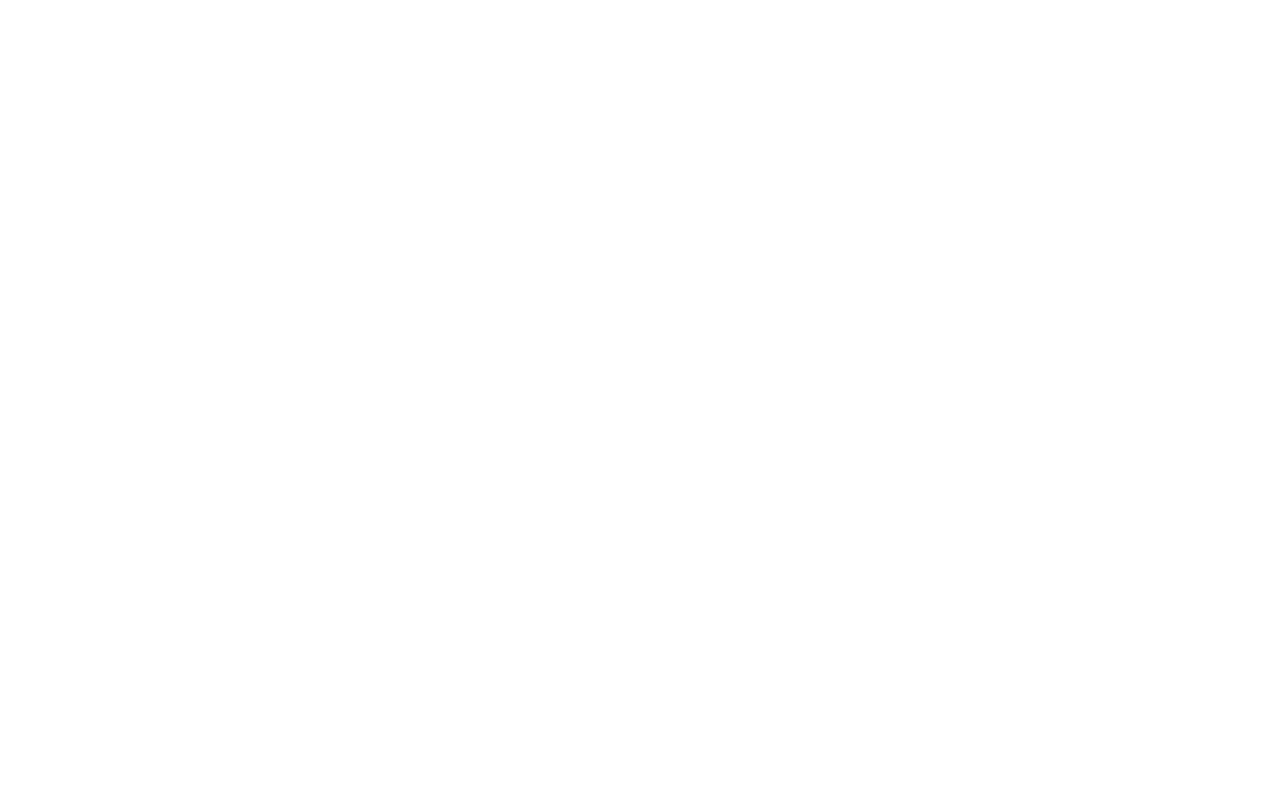
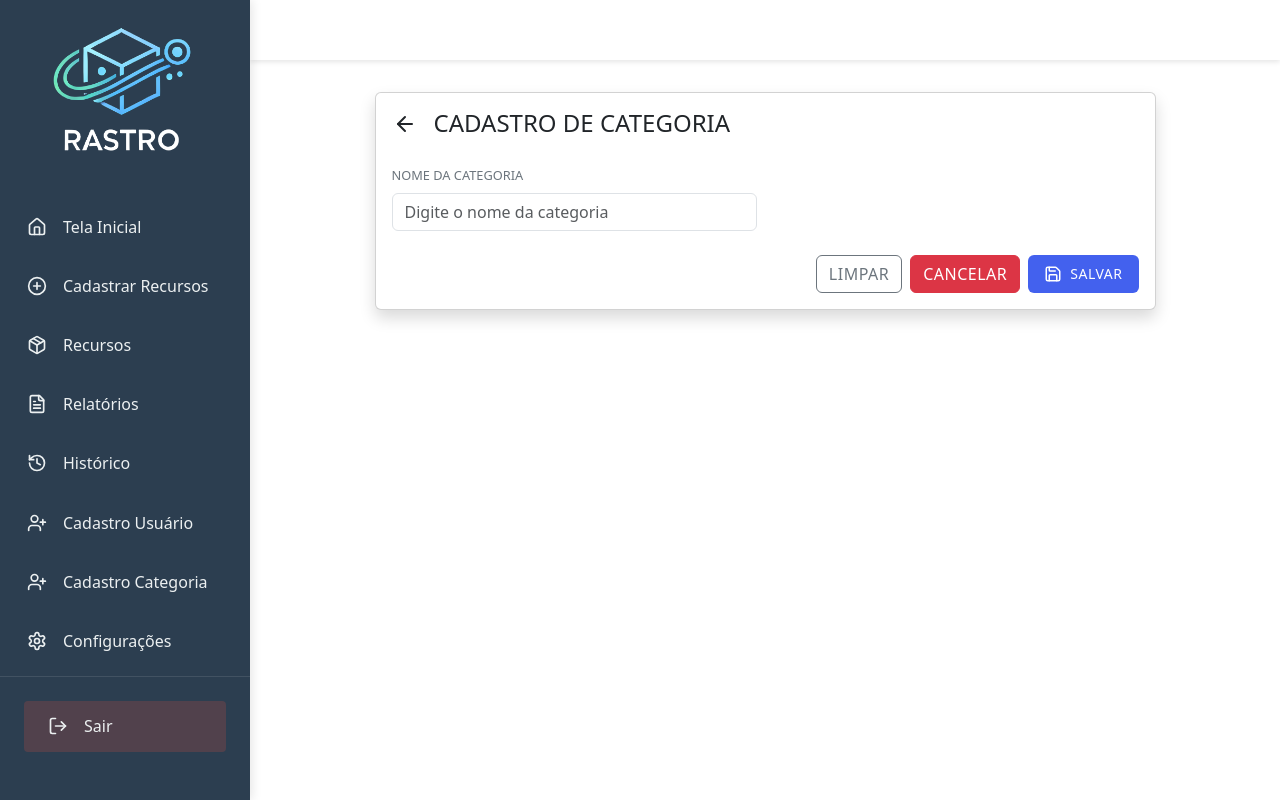
Before and after one commit to Matheus0o0/Telas-EngSoftware, a React app: page /cadastroCategorias in a window 1280 px wide. Before the commit this address had no page. Built offline with nearby package versions, Linux system fonts and the light colour scheme; the HTML template or start-up script is replaced by a standard one.

Commit message:
feat: add resource components screen, update routes, update sideBar and add logo

```diff
--- a/src/components/sideBar/index.tsx
+++ b/src/components/sideBar/index.tsx
@@ -54,6 +54,12 @@
                 </Link>
               </li>
               <li>
+                <Link to="/CadastroCategorias" className="nav-link">
+                  <UserPlus className="nav-icon" />
+                  <span>Cadastro Categoria</span>
+                </Link>
+              </li>
+              <li>
                 <Link to="/configuracoes" className="nav-link">
                   <Settings className="nav-icon" />
                   <span>Configurações</span>
--- a/src/routes/index.tsx
+++ b/src/routes/index.tsx
@@ -10,6 +10,7 @@
 import RegistroDevolucao from '../screens/RegistroDevolucao';
 import RastreamentoRecursos from '../screens/RastreamentoRecursos';
 import CadastroRecursos from '../screens/CadastroRecursos';
+import CadastroCategorias from '../screens/CadastroCategorias';
 
 const AppRoutes = () => {
   return (
@@ -29,6 +30,7 @@
       <Route path="/RegistroDevolução" element={<RegistroDevolucao />} />
       <Route path="/rastreamentoRecursos" element={<RastreamentoRecursos />} />
       <Route path="/cadastroRecursos" element={<CadastroRecursos />} />
+      <Route path="/cadastroCategorias" element={<CadastroCategorias />} />
     </Routes>
   );
 };
--- /dev/null
+++ b/src/screens/CadastroCategorias/index.tsx
@@ -0,0 +1,120 @@
+import React, { useState } from 'react';
+import { ArrowLeft, Save, X } from 'lucide-react';
+import { useNavigate } from 'react-router-dom';
+import Header from '../../components/sideBar';
+import './styles.css';
+
+function CadastroCategorias() {
+  const navigate = useNavigate();
+
+  // Estados para o formulário de cadastro de categoria
+  const [nome, setNome] = useState<string>('');
+
+  // Função para resetar o formulário
+  const resetarFormulario = () => {
+    setNome('');
+  };
+
+  // Função para adicionar um novo recurso
+  const adicionarCategoria = (e: React.FormEvent) => {
+    e.preventDefault();
+
+    if (
+      nome.trim() === ''
+    ) {
+      alert('Preencha todos os campos obrigatórios!');
+      return;
+    }
+
+    // Aqui você adicionaria a lógica para salvar a categoria no backend
+    console.log('Categoria cadastrada:', {
+      nome
+    });
+
+    alert('Categoria cadastrada com sucesso!');
+    resetarFormulario();
+  };
+
+  const voltarParaHome = () => {
+    navigate('/TelaPrincipal');
+  };
+
+  return (
+    <div className="app-container">
+      <Header />
+      <main className="app-content" style={{
+        marginLeft: '250px',
+        marginTop: '60px',
+        minHeight: 'calc(100vh - 60px)',
+        padding: '2rem',
+        position: 'relative'
+      }}>
+        <div className="container">
+          <div className="row justify-content-center">
+            <div className="col-12 col-lg-10">
+              <div className="card shadow">
+                <div className="card-body">
+                  {/* Cabeçalho com botão de voltar e título */}
+                  <div className="d-flex align-items-center gap-3 mb-4">
+                    <button
+                      className="btn btn-link p-0 text-dark"
+                      onClick={voltarParaHome}
+                    >
+                      <ArrowLeft size={24} />
+                    </button>
+                    <h1 className="h4 mb-0">CADASTRO DE CATEGORIA</h1>
+                  </div>
+
+                  {/* Formulário de Cadastro */}
+                  <form onSubmit={adicionarCategoria}>
+                    <div className="row g-3">
+                      {/* Nome da categoria */}
+                      <div className="col-md-6">
+                        <label className="form-label small text-secondary">NOME DA CATEGORIA</label>
+                        <input
+                          type="text"
+                          placeholder="Digite o nome da categoria"
+                          value={nome}
+                          onChange={(e) => setNome(e.target.value)}
+                          className="form-control"
+                          required
+                        />
+                      </div>
+                    </div>
+
+                    {/* Botões de Ação */}
+                    <div className="mt-4 d-flex justify-content-end gap-2">
+                      <button
+                        type="button"
+                        className="btn btn-outline-secondary"
+                        onClick={resetarFormulario}
+                      >
+                        LIMPAR
+                      </button>
+                      <button
+                        type="button"
+                        className="btn btn-danger"
+                        onClick={voltarParaHome}
+                      >
+                        CANCELAR
+                      </button>
+                      <button
+                        type="submit"
+                        className="btn btn-primary d-flex align-items-center gap-2"
+                      >
+                        <Save size={18} />
+                        SALVAR
+                      </button>
+                    </div>
+                  </form>
+                </div>
+              </div>
+            </div>
+          </div>
+        </div>
+      </main>
+    </div>
+  );
+}
+
+export default CadastroCategorias;
--- /dev/null
+++ b/src/screens/CadastroCategorias/styles.css
@@ -0,0 +1,62 @@
+/* Estilos específicos para a tela de cadastro de recursos */
+.form-label {
+  font-size: 0.8rem;
+  font-weight: 500;
+}
+
+.form-control:focus,
+.form-select:focus {
+  border-color: #0d6efd;
+  box-shadow: 0 0 0 0.25rem rgba(13, 110, 253, 0.25);
+}
+
+.form-check-input:checked {
+  background-color: #0d6efd;
+  border-color: #0d6efd;
+}
+
+.img-thumbnail {
+  transition: transform 0.2s ease;
+}
+
+.img-thumbnail:hover {
+  transform: scale(1.05);
+}
+
+/* Estilos para o botão de remover imagem */
+.btn-danger.position-absolute {
+  padding: 0.1rem 0.3rem;
+  font-size: 0.7rem;
+  opacity: 0.8;
+}
+
+.btn-danger.position-absolute:hover {
+  opacity: 1;
+}
+
+/* Estilos para o botão de voltar */
+.btn-link {
+  text-decoration: none;
+  color: #212529;
+  transition: color 0.2s ease;
+}
+
+.btn-link:hover {
+  color: #0d6efd;
+}
+
+/* Estilos para os botões de ação */
+.btn {
+  font-weight: 500;
+  letter-spacing: 0.5px;
+}
+
+/* Animação para o botão de salvar */
+.btn-primary {
+  transition: all 0.3s ease;
+}
+
+.btn-primary:hover {
+  transform: translateY(-2px);
+  box-shadow: 0 4px 8px rgba(13, 110, 253, 0.3);
+}
```
Also changed, not shown: public/rastro.png (added).
